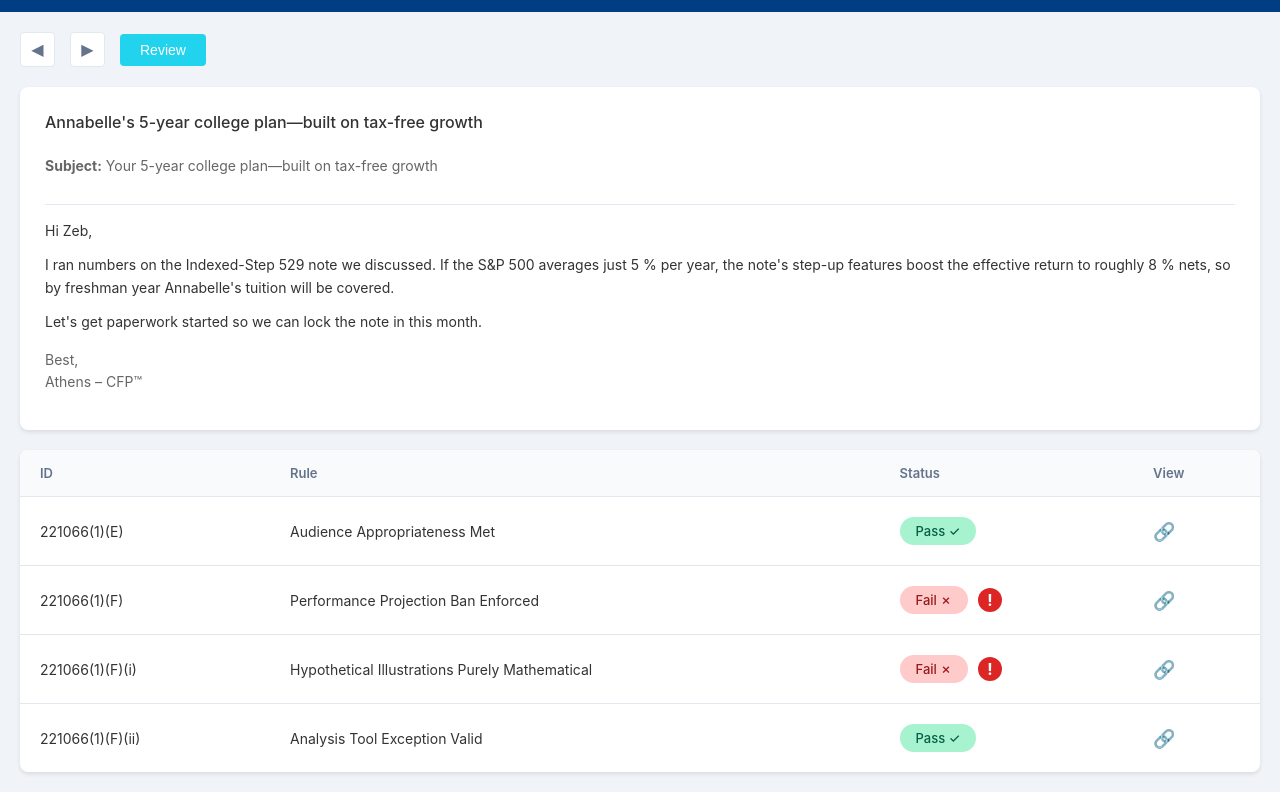
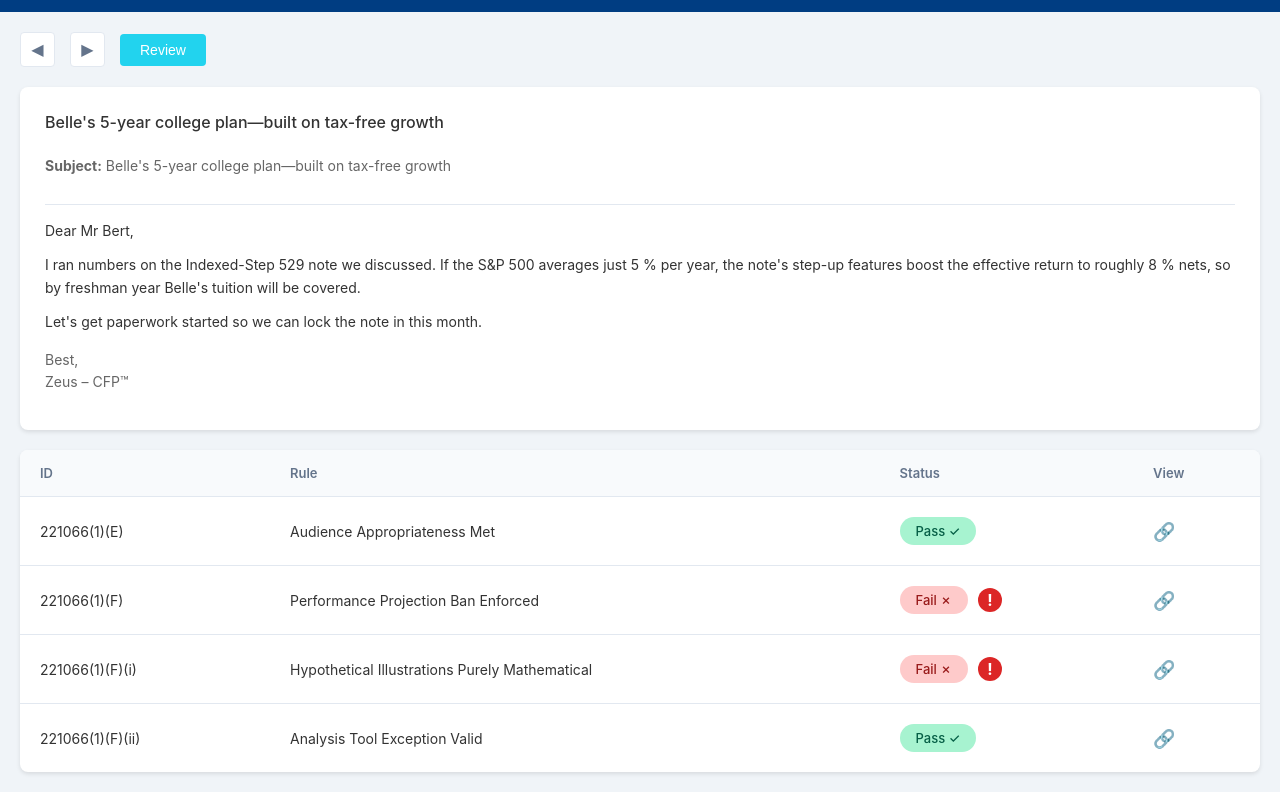
Before and after one commit to AthensF/jaxon-1, a plain HTML site: page index.html in a window 1280 px wide. Shown: the part 39-831 px from the top of the page. Drawn offline with Linux system fonts and the light colour scheme.

Commit message:
second commit

```diff
--- a/index.html
+++ b/index.html
@@ -326,21 +326,21 @@
         </div>
 
         <div class="email-section">
-            <h2>Annabelle's 5-year college plan—built on tax-free growth</h2>
+            <h2>Belle's 5-year college plan—built on tax-free growth</h2>
 
             <div class="email-header">
-                <div class="email-subject"><strong>Subject:</strong> Your 5-year college plan—built on tax-free growth</div>
+                <div class="email-subject"><strong>Subject:</strong> Belle's 5-year college plan—built on tax-free growth</div>
             </div>
 
             <div class="email-body">
-                <p>Hi Zeb,</p>
+                <p>Dear Mr Bert,</p>
 
-                <p>I ran numbers on the Indexed-Step 529 note  we discussed. If the S&P 500 averages just 5 % per year, the note's step-up features boost the effective return to roughly 8 % nets, so by freshman year Annabelle's tuition will be covered.</p>
+                <p>I ran numbers on the Indexed-Step 529 note  we discussed. If the S&P 500 averages just 5 % per year, the note's step-up features boost the effective return to roughly 8 % nets, so by freshman year Belle's tuition will be covered.</p>
 
                 <p>Let's get paperwork started so we can lock the note in this month.</p>
 
                 <div class="email-signature">
-                    <p>Best,<br>Athens – CFP™</p>
+                    <p>Best,<br>Zeus – CFP™</p>
                 </div>
             </div>
         </div>
```
